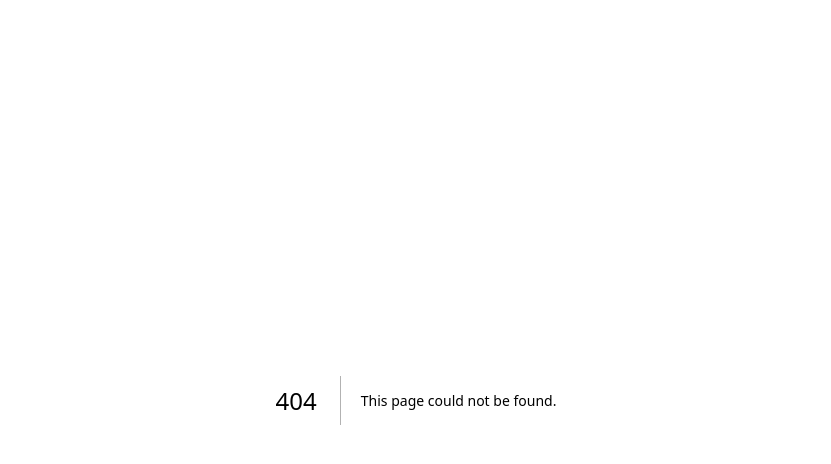
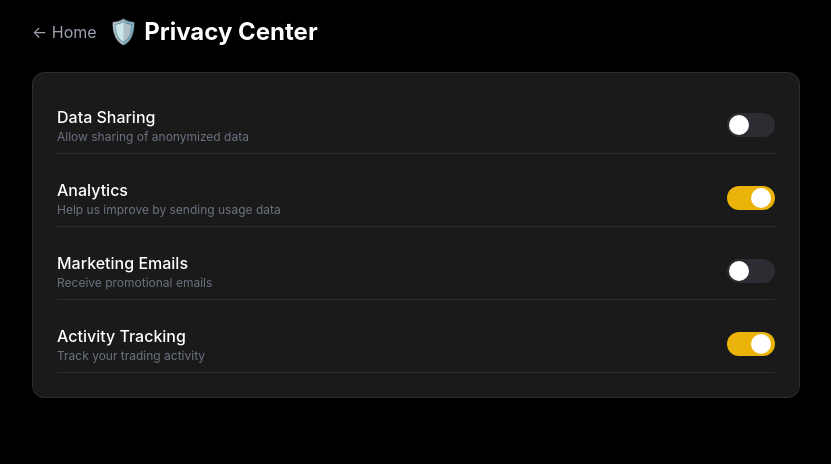
Before and after one commit to Cashipro/cashipro, a Next.js app in the folder apps/web/: page /privacy-center in a window 1280 px wide. Before the commit this address had no page. Shown: the top 464 px of the page, without its empty margins (224-1055 px from the left). Built offline with nearby package versions, Linux system fonts and the light colour scheme.

Commit message:
Add Privacy Center page with settings toggle

```diff
--- /dev/null
+++ b/apps/web/src/app/privacy-center/page.tsx
@@ -0,0 +1,54 @@
+"use client";
+
+import { useState } from "react";
+import Link from "next/link";
+
+export default function PrivacyCenterPage() {
+  const [settings, setSettings] = useState({
+    dataSharing: false,
+    analytics: true,
+    marketingEmails: false,
+    activityTracking: true,
+  });
+
+  const toggle = (key: keyof typeof settings) => {
+    setSettings((prev) => ({ ...prev, [key]: !prev[key] }));
+  };
+
+  return (
+    <div className="min-h-screen bg-black p-4">
+      <div className="max-w-3xl mx-auto space-y-6">
+        <div className="flex items-center gap-3">
+          <Link href="/" className="text-gray-400 hover:text-white">← Home</Link>
+          <h1 className="text-2xl font-bold text-white">🛡️ Privacy Center</h1>
+        </div>
+
+        <div className="bg-[#1a1a1a] rounded-xl border border-[#2b2d33] p-6 space-y-4">
+          {[
+            { key: "dataSharing", label: "Data Sharing", desc: "Allow sharing of anonymized data" },
+            { key: "analytics", label: "Analytics", desc: "Help us improve by sending usage data" },
+            { key: "marketingEmails", label: "Marketing Emails", desc: "Receive promotional emails" },
+            { key: "activityTracking", label: "Activity Tracking", desc: "Track your trading activity" },
+          ].map((item) => (
+            <div key={item.key} className="flex items-center justify-between py-2 border-b border-[#2b2d33]">
+              <div>
+                <p className="text-white font-medium">{item.label}</p>
+                <p className="text-xs text-gray-500">{item.desc}</p>
+              </div>
+              <button
+                onClick={() => toggle(item.key as keyof typeof settings)}
+                className={`w-12 h-6 rounded-full transition ${
+                  settings[item.key as keyof typeof settings] ? "bg-yellow-500" : "bg-[#2b2d33]"
+                }`}
+              >
+                <div className={`w-5 h-5 bg-white rounded-full transition transform ${
+                  settings[item.key as keyof typeof settings] ? "translate-x-6" : "translate-x-0.5"
+                }`} />
+              </button>
+            </div>
+          ))}
+        </div>
+      </div>
+    </div>
+  );
+}
```
